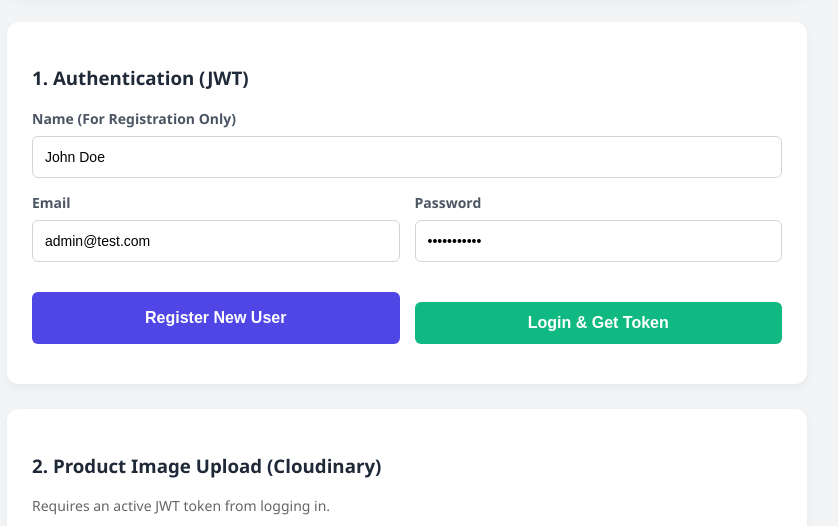
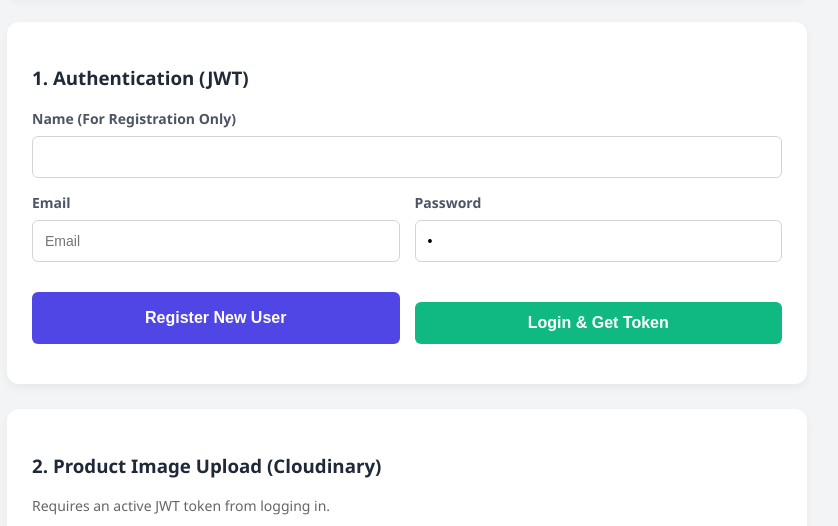
Before and after one commit to Hirva-Desai-A/Practical8-HirvaDesai-202307020029, a website: page public/index.html in a window 1280 px wide. Shown: the part 249-775 px from the top of the page, without its empty margins (233-1071 px from the left). Drawn offline with Linux system fonts and the light colour scheme.

Commit message:
Removed Default Values

```diff
--- a/public/index.html
+++ b/public/index.html
@@ -144,16 +144,16 @@
             <h3>1. Authentication (JWT)</h3>
             <div class="form-group">
                 <label>Name (For Registration Only)</label>
-                <input type="text" id="name" placeholder="John Doe" value="John Doe">
+                <input type="text" id="name" placeholder="John Doe" value=" ">
             </div>
             <div class="row">
                 <div class="form-group">
                     <label>Email</label>
-                    <input type="email" id="email" placeholder="Email" value="admin@test.com">
+                    <input type="email" id="email" placeholder="Email" value=" ">
                 </div>
                 <div class="form-group">
                     <label>Password</label>
-                    <input type="password" id="password" placeholder="Password" value="password123">
+                    <input type="password" id="password" placeholder="Password" value=" ">
                 </div>
             </div>
             <div class="row">
```
